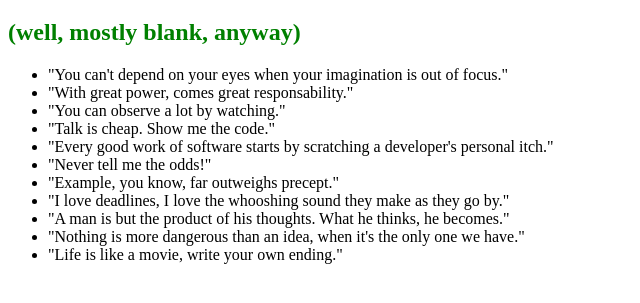
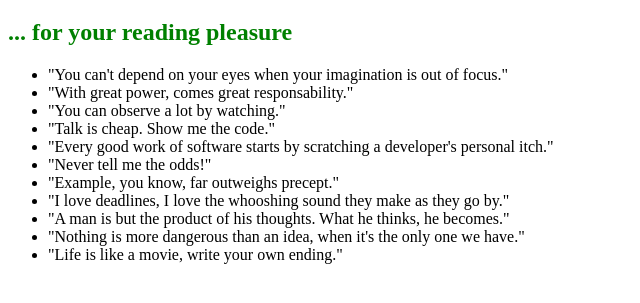
Before and after one commit to CyrilleWoicki/0main_openSAP_repor, a plain HTML site: page index.html in a window 1280 px wide. Shown: the part 61-364 px from the top of the page, without its empty margins (0-640 px from the left). Drawn offline with Linux system fonts and the light colour scheme.

Commit message:
Changed 2nd to "... for your reading pleasure"

```diff
--- a/index.html
+++ b/index.html
@@ -7,7 +7,7 @@
 	</head>
 	<body>
 		<h1>A Page of Quotations</h1>
-		<h2>(well, mostly blank, anyway)</h2>
+		<h2>... for your reading pleasure</h2>
 		<ul>
 			<li>"You can't depend on your eyes when your imagination is out of focus."</li>
 			<li>"With great power, comes great responsability."</li>
```
